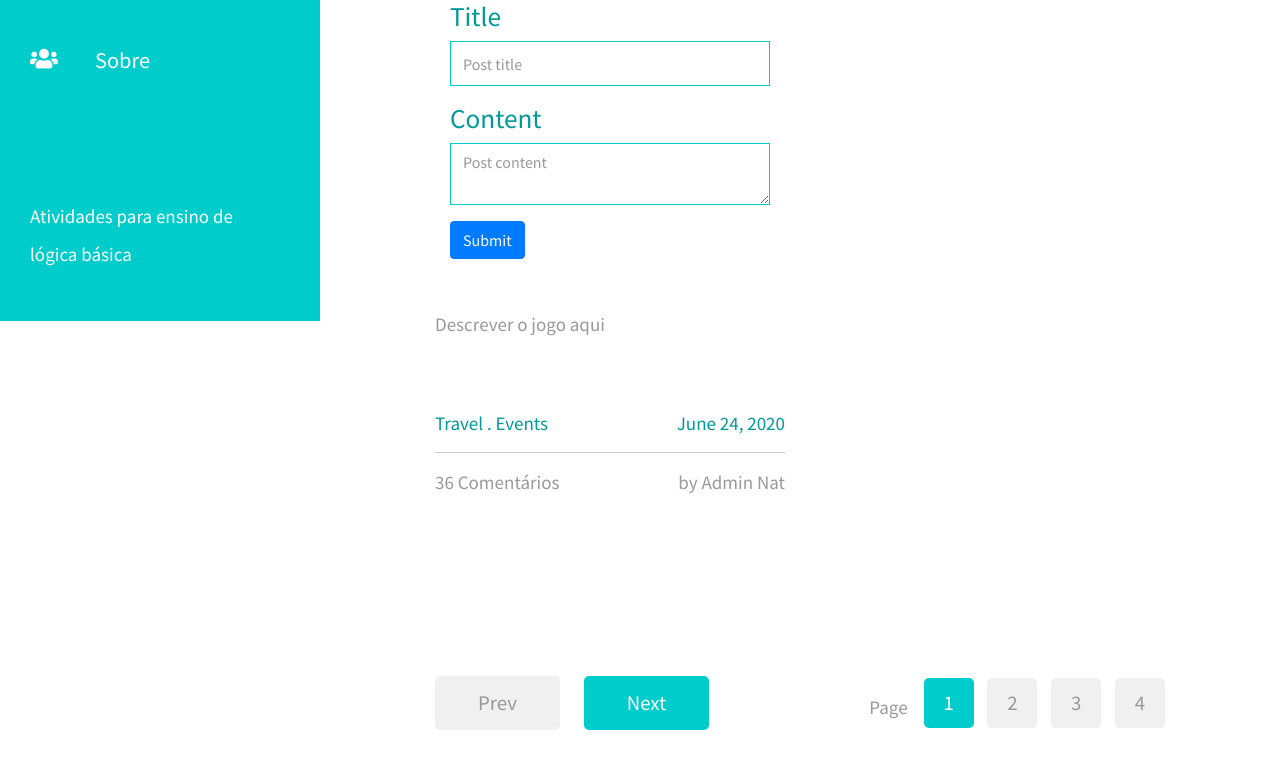
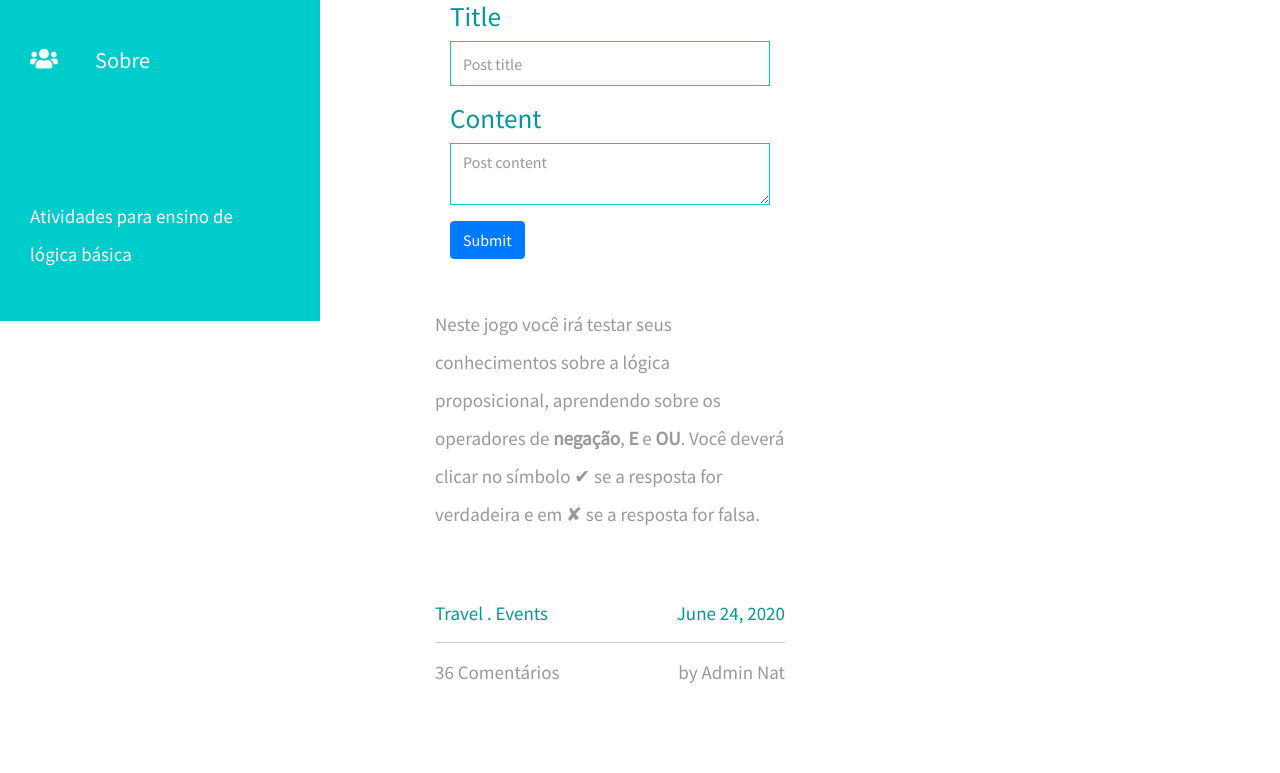
Before and after one commit to ProfessorDanilo/website, a Flask app: page /create in a window 1280 px wide. Shown: the part 479-1252 px from the top of the page. Run offline with Flask 2, Linux system fonts and the light colour scheme; some libraries are stand-ins or nearby versions.

Commit message:
Editei a linha 125
Editei a linha 125 apenas para ir testando como seria mudar o arquivo online, uma vez que não estou conseguindo fazer um push do meu git.

```diff
--- a/page/templates/base.html
+++ b/page/templates/base.html
@@ -122,7 +122,7 @@
                         </h2>
 
                     <p class="tm-pt-30">
-                        Descrever o jogo aqui
+                        Neste jogo você irá testar seus conhecimentos sobre a lógica proposicional, aprendendo sobre os operadores de <strong>negação</strong>, <strong>E</strong> e <strong>OU</strong>. Você deverá clicar no símbolo &#10004; se a resposta for verdadeira e em &#10008; se a resposta for falsa.
                     </p>
                     <div class="d-flex justify-content-between tm-pt-45">
                         <span class="tm-color-primary">Travel . Events</span>
```
